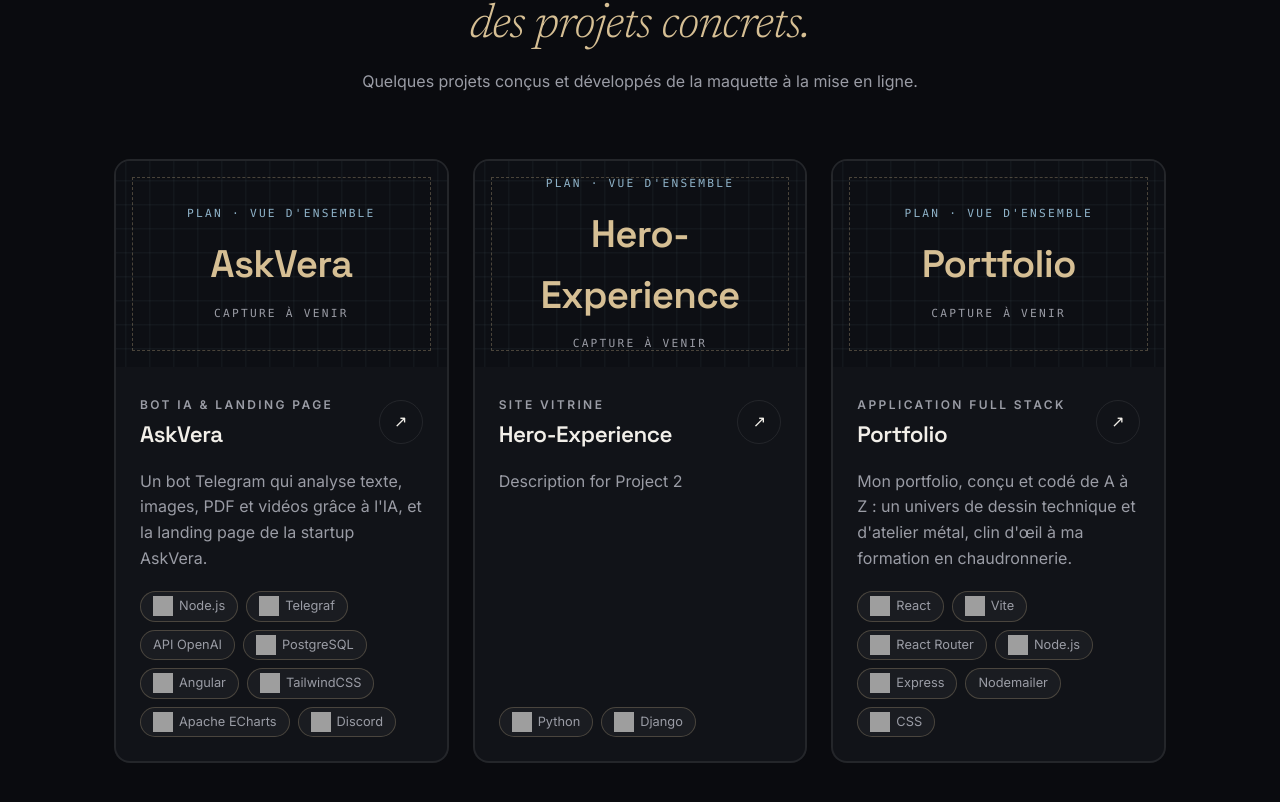
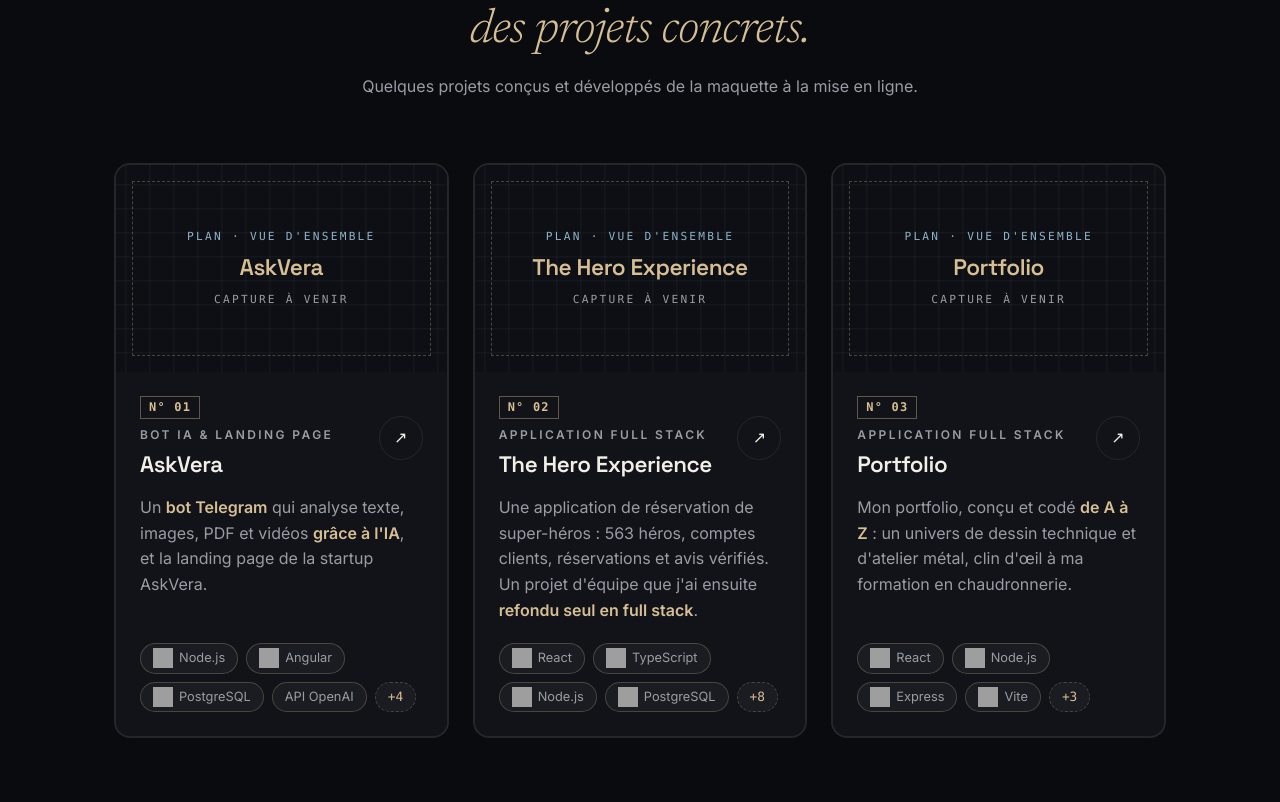
Before and after one commit to Black-Star-Pen/PortFolio, a React (Vite) app: page / in a window 1280 px wide. Shown: the part 3465-4267 px from the top of the page. Built offline with nearby package versions, Linux system fonts and the light colour scheme; no server answers; grey boxes are pictures that could not be loaded.

Commit message:
Feat: Update concernant la disposition des Stacks et Icon

```diff
--- a/src/components/ProjectCard.jsx
+++ b/src/components/ProjectCard.jsx
@@ -1,7 +1,15 @@
 import TechBadge from "./TechBadge";
 import ProjectImage from "./ProjectImage";
+import RichText from "./RichText";
 
-function ProjectCard({ title, category, description, technos, image, onClick }) {
+// Sur la carte, on ne montre que les premières technos : la liste complète est dans la modale
+const MAX_TECHNOS = 4;
+
+function ProjectCard({ number, title, category, description, technos, image, onClick }) {
+  // slice(0, 4) : une copie des 4 premiers éléments (le tableau d'origine n'est pas modifié)
+  const visibleTechnos = technos.slice(0, MAX_TECHNOS);
+  const hiddenCount = technos.length - visibleTechnos.length;
+
   return (
     <article className="project-card">
       <div className="project-image">
@@ -10,8 +18,11 @@ function ProjectCard({ title, category, description, technos, image, onClick })
 
       <div className="project-header">
         <div>
-          <span className="project-category">{category}</span>
-          <h3>
+          <span className="project-category">
+            <span className="project-ref">N° {String(number).padStart(2, "0")}</span>
+            {category}
+          </span>
+          <h3 className="project-title">
             {/* Un vrai bouton : on peut ouvrir le projet au clavier (Tab puis Entrée).
                 Grâce au CSS, sa zone cliquable recouvre toute la carte. */}
             <button type="button" className="project-open" onClick={onClick}>
@@ -25,11 +36,19 @@ function ProjectCard({ title, category, description, technos, image, onClick })
       </div>
 
       <div className="project-body">
-        <p>{description}</p>
+        <p>
+          <RichText text={description} />
+        </p>
         <ul className="project-technos">
-          {technos.map((techno) => (
+          {visibleTechnos.map((techno) => (
             <TechBadge key={techno} name={techno} />
           ))}
+          {hiddenCount > 0 && (
+            <li className="tech-badge tech-badge-more">
+              +{hiddenCount}
+              <span className="sr-only"> autres technologies</span>
+            </li>
+          )}
         </ul>
       </div>
     </article>
--- a/src/components/ProjectModal.jsx
+++ b/src/components/ProjectModal.jsx
@@ -1,9 +1,10 @@
 import { useEffect, useId, useRef } from "react";
 import TechBadge from "./TechBadge";
 import ProjectImage from "./ProjectImage";
+import RichText from "./RichText";
 
-function ProjectModal({ project, onClose }) {
-  const { title, category, description, details, technos, image, links } = project;
+function ProjectModal({ project, number, onClose }) {
+  const { title, category, description, details, technos, image, links, linksNote } = project;
   const titleId = useId();
   const closeButtonRef = useRef(null);
 
@@ -45,16 +46,25 @@ function ProjectModal({ project, onClose }) {
         <ProjectImage image={image} title={title} className="modal-image" />
 
         <div className="modal-content">
-          <span className="project-category">{category}</span>
-          <h3 id={titleId}>{title}</h3>
-          <p className="project-lead">{description}</p>
+          <span className="project-category">
+            <span className="project-ref">N° {String(number).padStart(2, "0")}</span>
+            {category}
+          </span>
+          <h3 id={titleId} className="project-title">
+            {title}
+          </h3>
+          <p className="project-lead">
+            <RichText text={description} />
+          </p>
 
           {details && (
             <div className="project-details">
               {details.context && (
                 <div className="project-detail">
                   <h4>Contexte</h4>
-                  <p>{details.context}</p>
+                  <p>
+                    <RichText text={details.context} />
+                  </p>
                 </div>
               )}
 
@@ -63,7 +73,9 @@ function ProjectModal({ project, onClose }) {
                   <h4>Mon rôle</h4>
                   <ul className="project-role">
                     {details.role.map((item) => (
-                      <li key={item}>{item}</li>
+                      <li key={item}>
+                        <RichText text={item} />
+                      </li>
                     ))}
                   </ul>
                 </div>
@@ -72,14 +84,18 @@ function ProjectModal({ project, onClose }) {
               {details.challenge && (
                 <div className="project-detail">
                   <h4>Le défi</h4>
-                  <p>{details.challenge}</p>
+                  <p>
+                    <RichText text={details.challenge} />
+                  </p>
                 </div>
               )}
 
               {details.learned && (
                 <div className="project-detail">
                   <h4>Ce que j'ai appris</h4>
-                  <p>{details.learned}</p>
+                  <p>
+                    <RichText text={details.learned} />
+                  </p>
                 </div>
               )}
             </div>
@@ -111,6 +127,12 @@ function ProjectModal({ project, onClose }) {
                 <span className="sr-only"> (nouvel onglet)</span>
               </a>
             ))}
+            {/* Une petite précision facultative sous les boutons (ex. : site lent au premier chargement) */}
+            {linksNote && (
+              <p className="project-actions-note">
+                <RichText text={linksNote} />
+              </p>
+            )}
           </div>
         )}
       </div>
--- a/src/components/Projects.jsx
+++ b/src/components/Projects.jsx
@@ -12,8 +12,8 @@ function Projects() {
   const { hash } = useLocation();
 
   const selectedSlug = searchParams.get("projet");
-  // Un nom inconnu dans l'adresse (?projet=nimportequoi) : find renvoie undefined, pas de modale
-  const selectedProject = projectsData.find((project) => project.slug === selectedSlug);
+  const selectedIndex = projectsData.findIndex((project) => project.slug === selectedSlug);
+  const selectedProject = projectsData[selectedIndex]; // index -1 → undefined : pas de modale
 
   // Ouvre un projet (slug) ou ferme la modale (null) en changeant l'adresse.
   // - replace : on remplace l'adresse au lieu d'en ajouter une à l'historique
@@ -32,9 +32,10 @@ function Projects() {
       />
 
       <div className="projects-grid">
-        {projectsData.map((project) => (
+        {projectsData.map((project, index) => (
           <ProjectCard
             key={project.id}
+            number={index + 1}
             title={project.title}
             category={project.category}
             description={project.description}
@@ -46,7 +47,11 @@ function Projects() {
       </div>
 
       {selectedProject && (
-        <ProjectModal project={selectedProject} onClose={() => changeProject(null)} />
+        <ProjectModal
+          project={selectedProject}
+          number={selectedIndex + 1}
+          onClose={() => changeProject(null)}
+        />
       )}
     </section>
   );
--- /dev/null
+++ b/src/components/RichText.jsx
@@ -0,0 +1,27 @@
+// Affiche un texte en mettant en valeur les mots entourés de ** (comme en Markdown).
+// Exemple dans le JSON : "avec l'aide de **Claude Code**"
+//
+// Pourquoi pas du HTML directement dans le JSON (avec dangerouslySetInnerHTML) ?
+// Parce que React insèrerait ce HTML tel quel : si un jour le texte vient d'ailleurs
+// (un formulaire, une API), quelqu'un pourrait y glisser du code malveillant (faille XSS).
+// Ici, on découpe le texte nous-mêmes : React n'affiche que du texte, jamais du code.
+function RichText({ text }) {
+  if (!text) return null;
+
+  // split avec des parenthèses dans l'expression garde aussi les morceaux trouvés :
+  // "a **b** c".split(/\*\*(.+?)\*\*/) → ["a ", "b", " c"]
+  // Les morceaux aux positions impaires (1, 3, 5…) sont donc ceux entre ** **.
+  const parts = text.split(/\*\*(.+?)\*\*/);
+
+  return parts.map((part, index) =>
+    index % 2 === 1 ? (
+      <strong key={index} className="highlight">
+        {part}
+      </strong>
+    ) : (
+      part
+    )
+  );
+}
+
+export default RichText;
--- a/src/data/projectsData.json
+++ b/src/data/projectsData.json
@@ -4,24 +4,24 @@
     "slug": "askvera",
     "title": "AskVera",
     "category": "Bot IA & landing page",
-    "description": "Un bot Telegram qui analyse texte, images, PDF et vidéos grâce à l'IA, et la landing page de la startup AskVera.",
+    "description": "Un **bot Telegram** qui analyse texte, images, PDF et vidéos **grâce à l'IA**, et la landing page de la startup AskVera.",
     "details": {
-      "context": "Projet d'école réalisé pour les fondateurs de la startup AskVera, en compétition avec d'autres équipes. Équipe de 5 (développeurs et designers), en méthode agile avec Trello et Discord.",
+      "context": "Projet d'école réalisé pour les fondateurs de la **startup AskVera**, en compétition avec d'autres équipes. **Équipe de 5** (développeurs et designers), en méthode agile avec Trello et Discord.",
       "role": [
-        "Conception et développement du bot Telegram de A à Z (Node.js, Telegraf).",
-        "Détection automatique du type de contenu envoyé et vérification des fichiers, puis routage vers le bon traitement (analyse des images et des vidéos via l'API OpenAI, extraction du texte pour les PDF) avant l'envoi à l'API Vera.",
-        "Export CSV des données du Dashboard.",
+        "Conception et développement du bot Telegram **de A à Z** (Node.js, Telegraf).",
+        "Détection automatique du type de contenu envoyé et vérification des fichiers, puis routage vers le bon traitement (analyse des images et des vidéos via l'**API OpenAI**, extraction du texte pour les PDF) avant l'envoi à l'API Vera.",
+        "**Export CSV** des données du Dashboard.",
         "Participation à l'intégration de la landing page (Angular, Tailwind)."
       ],
-      "challenge": "Les traitements lourds, comme extraire le texte d'un PDF ou analyser une vidéo, prenaient du temps et risquaient de bloquer le bot pour tout le monde. J'ai rendu ces traitements asynchrones : le bot répond aussitôt « analyse en cours… », puis envoie le résultat quand il est prêt, sans faire attendre les autres utilisateurs. En production, je l'ai passé en webhooks : c'est Telegram qui prévient le serveur à chaque message, au lieu que le bot l'interroge en boucle.",
-      "learned": "Faire dialoguer plusieurs API (Telegram, OpenAI, Vera, la base de données) dans une même application Node.js en gardant un code lisible. Et livrer un produit utilisable par un vrai client, avec ses contraintes."
+      "challenge": "Les traitements lourds, comme extraire le texte d'un PDF ou analyser une vidéo, prenaient du temps et risquaient de bloquer le bot pour tout le monde. J'ai rendu ces traitements **asynchrones** : le bot répond aussitôt « analyse en cours… », puis envoie le résultat quand il est prêt, sans faire attendre les autres utilisateurs. En production, je l'ai passé en **webhooks** : c'est Telegram qui prévient le serveur à chaque message, au lieu que le bot l'interroge en boucle.",
+      "learned": "Faire dialoguer **plusieurs API** (Telegram, OpenAI, Vera, la base de données) dans une même application Node.js en gardant un code lisible. Et livrer un produit utilisable par un vrai client, avec ses contraintes."
     },
     "technos": [
       "Node.js",
+      "Angular",
+      "PostgreSQL",
+      "API OpenAI",
       "Telegraf",
-      "API OpenAI",
-      "PostgreSQL",
-      "Angular",
       "TailwindCSS",
       "Apache ECharts",
       "Discord"
@@ -32,48 +32,75 @@
   {
     "id": 2,
     "slug": "hero-experience",
-    "title": "Hero-Experience",
-    "category": "Site vitrine",
-    "description": "Description for Project 2",
-    "details": null,
+    "title": "The Hero Experience",
+    "category": "Application full stack",
+    "description": "Une application de réservation de super-héros : 563 héros, comptes clients, réservations et avis vérifiés. Un projet d'équipe que j'ai ensuite **refondu seul en full stack**.",
+    "details": {
+      "context": "Projet d'examen de la Wild Code School (Paris, avril 2024), réalisé en **équipe de 4**. En septembre 2026, je l'ai entièrement refondu seul dans un dépôt personnel, avec l'aide de **l'assistant IA Claude Code**. Projet fictif, sans vrai paiement.",
+      "role": [
+        "2024, en équipe : le formulaire de réservation, les avis clients sur la fiche héros et l'intégration du paiement PayPal (en mode test).",
+        "2026, seul : création d'une **vraie API** (Node.js, Express) pour un site qui n'avait aucun backend.",
+        "Comptes et sécurité : mots de passe hachés (**Argon2id**), sessions en cookie HttpOnly, protection **CSRF** et limitation du nombre de requêtes.",
+        "Réservations au prix **calculé par le serveur**, sans double réservation possible, et avis réservés aux clients qui ont vraiment réservé.",
+        "Front refait en TypeScript, **158 tests automatisés**, intégration continue et mise en ligne : le site n'est déployé que si tous les tests passent."
+      ],
+      "challenge": "Dans la version d'origine, tout se passait dans le navigateur : fausses données, « connexion » côté navigateur, et identifiants de l'équipe écrits en dur dans le code livré aux visiteurs. J'ai reconstruit un **vrai backend** : c'est le serveur qui gère les sessions, calcule les prix et vérifie les disponibilités, et le nouveau dépôt ne contient plus aucune donnée personnelle. Après la mise en ligne, j'ai aussi corrigé un bug : derrière Cloudflare, le limiteur de requêtes voyait tous les visiteurs avec la même adresse IP. Il lit désormais l'en-tête **CF-Connecting-IP**, et j'ai vérifié en ligne que chaque visiteur a bien son propre compteur.",
+      "learned": "Structurer une API en couches et partager la même validation (Zod) entre le front et le back. Sécuriser une application sans jamais faire confiance au navigateur. Écrire des tests et automatiser le déploiement. Ramener **de 43 à 0** les failles connues des dépendances. Et surtout, faire évoluer un code existant sans tout casser."
+    },
     "technos": [
-      "Python",
-      "Django"
+      "React",
+      "TypeScript",
+      "Node.js",
+      "PostgreSQL",
+      "Express",
+      "Vite",
+      "React Router",
+      "TanStack Query",
+      "Zod",
+      "Drizzle",
+      "Vitest",
+      "GitHub Actions"
     ],
     "image": "",
     "links": [
       {
+        "type": "site",
+        "label": "Voir le site",
+        "url": "https://the-hero-experience.onrender.com"
+      },
+      {
         "type": "code",
         "label": "Voir le code",
-        "url": "https://github.com/Black-Star-Pen/Hero-experience"
+        "url": "https://github.com/Black-Star-Pen/The-Hero-Experience"
       }
-    ]
+    ],
+    "linksNote": "Hébergement gratuit : la première ouverture peut prendre environ une minute. Un compte de démo est proposé sur la page de connexion."
   },
   {
     "id": 3,
     "slug": "portfolio",
     "title": "Portfolio",
     "category": "Application full stack",
-    "description": "Mon portfolio, conçu et codé de A à Z : un univers de dessin technique et d'atelier métal, clin d'œil à ma formation en chaudronnerie.",
+    "description": "Mon portfolio, conçu et codé **de A à Z** : un univers de dessin technique et d'atelier métal, clin d'œil à ma formation en chaudronnerie.",
     "details": {
-      "context": "Projet personnel, réalisé seul, pour me présenter et reprendre les bases du développement en profondeur.",
+      "context": "Projet personnel, **réalisé seul**, pour me présenter et reprendre les bases du développement en profondeur.",
       "role": [
         "Front en React (Vite) : composants réutilisables, navigation avec React Router, pages légales et page 404.",
-        "Direction artistique inspirée des plans techniques, avec des animations de soudure au scroll (parcours, onglets, footer).",
+        "Direction artistique inspirée des plans techniques, avec des **animations de soudure** au scroll (parcours, onglets, footer).",
         "Formulaire de contact adaptatif : les champs changent selon le type de demande, vérification en direct de la ville (API publique geo.api.gouv.fr) et suggestion en cas de faute de frappe dans l'email.",
-        "API Express qui revérifie tout côté serveur, contrôle que le domaine de l'email existe vraiment (DNS), puis envoie le message par email (Nodemailer).",
+        "API Express qui **revérifie tout côté serveur**, contrôle que le domaine de l'email existe vraiment (DNS), puis envoie le message par email (Nodemailer).",
         "Protection anti-spam : limite de 5 messages par 5 minutes et champ piège invisible pour les robots.",
         "Accessibilité : navigation complète au clavier, modales qui gardent le focus, respect du réglage « réduire les animations »."
       ],
-      "challenge": "Ne jamais faire confiance au navigateur. Tout ce que vérifie le formulaire peut être contourné, donc le serveur refait chaque contrôle lui-même : liste blanche des champs, longueurs maximales, email, ville. Il limite aussi le nombre d'envois et renvoie des erreurs claires que le formulaire affiche champ par champ.",
-      "learned": "Reprendre les fondamentaux (état, effets, formulaires contrôlés, API REST, codes HTTP) en les appliquant sur un vrai projet, avec une IA comme assistant pour apprendre : je sais expliquer chaque partie du code. Travailler proprement avec Git (une branche par fonctionnalité, Pull Requests) et penser sécurité et vie privée dès la conception."
+      "challenge": "**Ne jamais faire confiance au navigateur**. Tout ce que vérifie le formulaire peut être contourné, donc le serveur refait chaque contrôle lui-même : liste blanche des champs, longueurs maximales, email, ville. Il limite aussi le nombre d'envois et renvoie des erreurs claires que le formulaire affiche champ par champ.",
+      "learned": "Reprendre les fondamentaux (état, effets, formulaires contrôlés, API REST, codes HTTP) en les appliquant sur un vrai projet, **avec une IA comme assistant pour apprendre** : je sais expliquer chaque partie du code. Travailler proprement avec Git (une branche par fonctionnalité, Pull Requests) et penser sécurité et vie privée dès la conception."
     },
     "technos": [
       "React",
+      "Node.js",
+      "Express",
       "Vite",
       "React Router",
-      "Node.js",
-      "Express",
       "Nodemailer",
       "CSS"
     ],
--- a/src/index.css
+++ b/src/index.css
@@ -509,6 +509,8 @@ section {
 
 /* Le visuel de remplacement : un plan quadrillé, en attendant les captures */
 .project-placeholder {
+  /* Le visuel devient un « conteneur » : ses textes peuvent se régler sur SA largeur (unité cqi) */
+  container-type: inline-size;
   position: relative;
   display: flex;
   flex-direction: column;
@@ -551,7 +553,10 @@ section {
 
 .project-placeholder-title {
   font-family: var(--font-title);
-  font-size: clamp(1.6rem, 4vw, 2.4rem);
+  /* 8cqi = 8 % de la largeur du visuel (et non de la fenêtre) : le titre tient dans la carte comme dans la modale */
+  font-size: clamp(1.1rem, 8cqi, 2.6rem);
+  line-height: 1.1;
+  text-wrap: balance;
   font-weight: 600;
   letter-spacing: -0.02em;
   color: var(--color-accent);
@@ -570,6 +575,11 @@ section {
 }
 
 .project-category {
+  /* flex : le numéro et la catégorie restent alignés, même quand la ligne se coupe */
+  display: flex;
+  flex-wrap: wrap;
+  align-items: center;
+  row-gap: 6px;
   font-size: 0.75rem;
   font-weight: 600;
   text-transform: uppercase;
@@ -578,7 +588,31 @@ section {
 }
 
 .project-header h3 {
+  margin-top: 8px;
   font-size: 1.4rem;
+}
+
+/* Le numéro du projet, comme une référence de plan : « N° 01 » */
+.project-ref {
+  display: inline-block;
+  margin-right: 10px;
+  padding: 1px 8px;
+  border: 1px solid rgba(214, 191, 148, 0.4);
+  font-family: var(--font-mono);
+  letter-spacing: 0.1em;
+  color: var(--color-accent);
+}
+
+/* Le titre d'un projet */
+.project-title {
+  width: fit-content;
+  line-height: 1.2;
+}
+
+/* Les mots importants, écrits **ainsi** dans le JSON : la couleur dorée des boutons principaux */
+.highlight {
+  font-weight: 600;
+  color: var(--color-accent);
 }
 
 .project-link {
@@ -640,6 +674,14 @@ section {
   border-color: var(--color-accent);
   color: var(--color-text);
   background-color: rgba(214, 191, 148, 0.08);
+}
+
+/* Le badge « +8 » : les technos restantes, visibles dans la modale */
+.project-technos .tech-badge-more {
+  padding: 4px 12px;
+  border-style: dashed;
+  font-family: var(--font-mono);
+  color: var(--color-accent);
 }
 
 /* ===== 12. Compétences : l'établi ===== */
@@ -1652,6 +1694,12 @@ section {
 .project-stack {
   width: 100%;
   gap: 12px;
+}
+
+/* La précision sous les boutons : sur sa propre ligne, petite et discrète */
+.project-actions-note {
+  flex-basis: 100%;
+  font-size: 0.8rem;
 }
 
 /* Les boutons « Voir le site » et « Voir le code » */
```
Also changed, not shown: src/data/technoIcons.js (+7 -1 lines).
